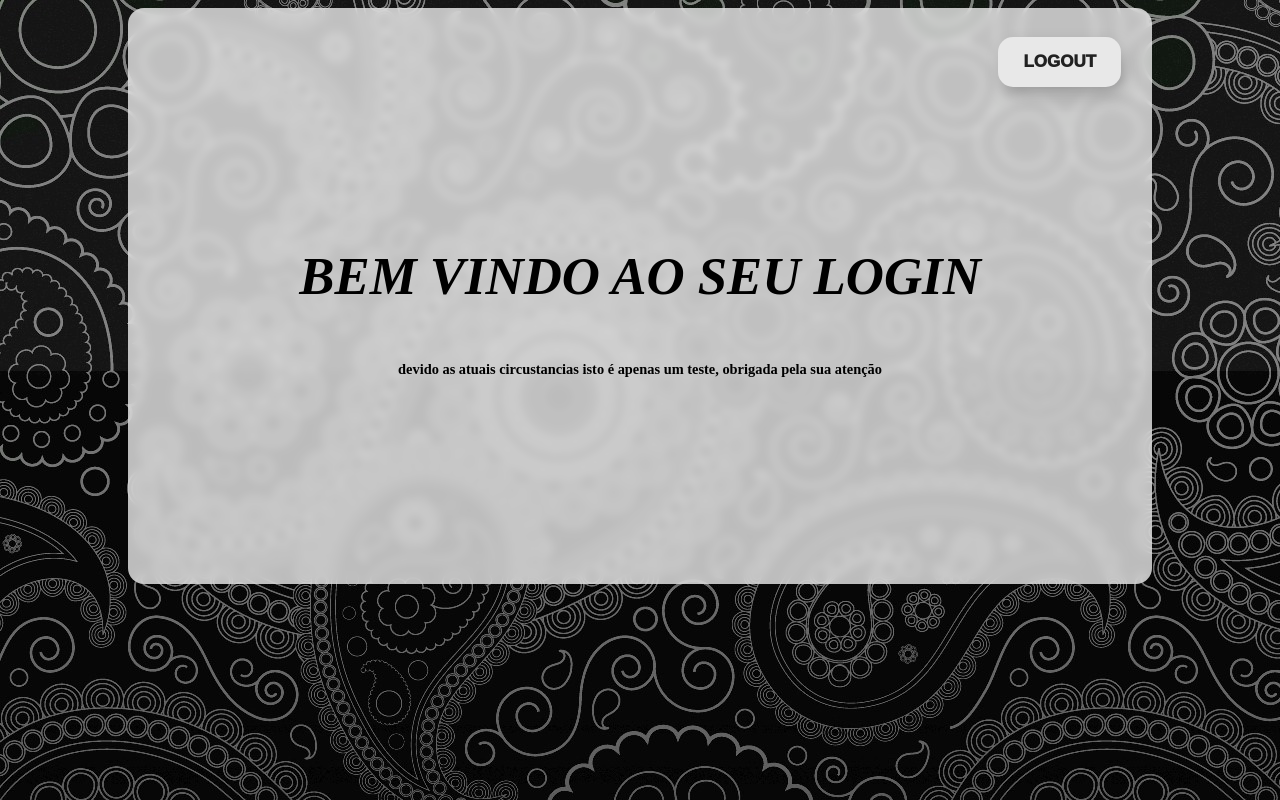
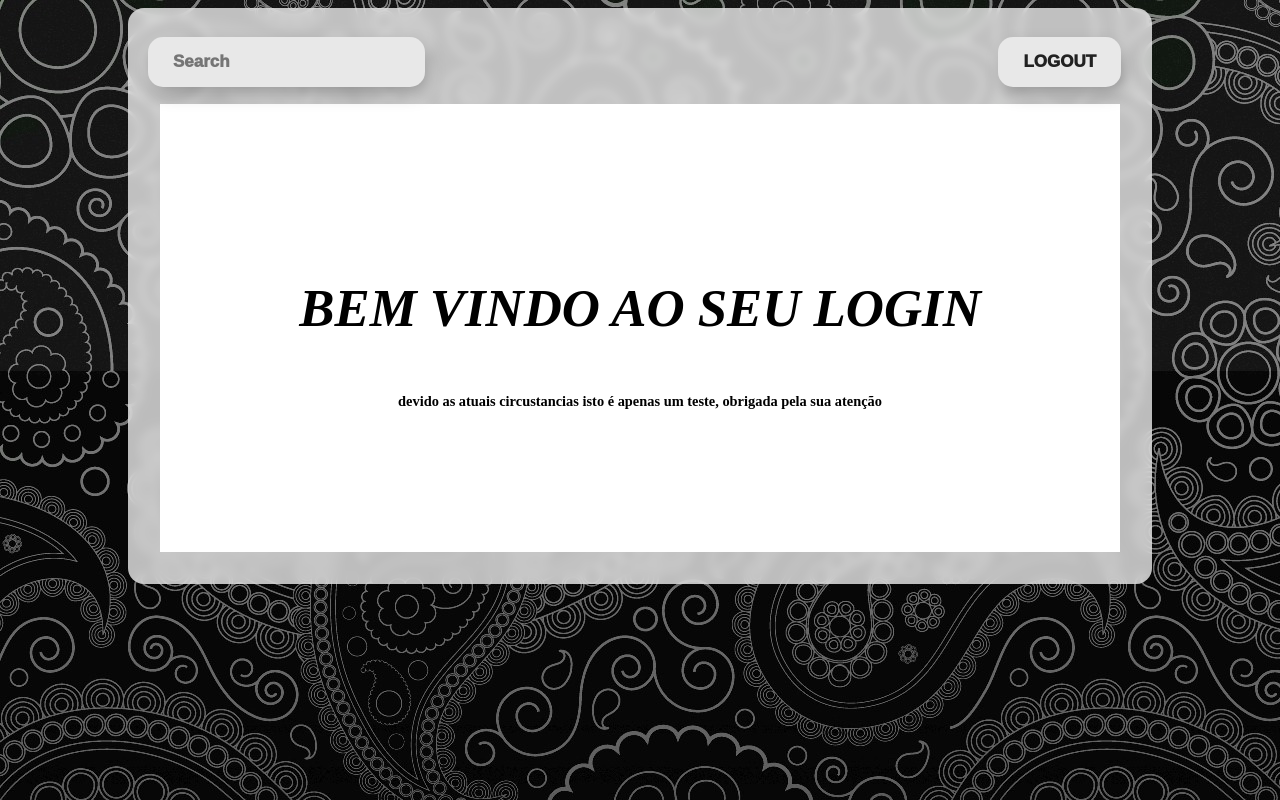
Before and after one commit to SDegenhardts/next-project, a Next.js app: page /utilitario in a window 1280 px wide. Built offline with nearby package versions, Linux system fonts and the light colour scheme.

Commit message:
Add Validation

```diff
--- a/src/pages/utilitario.js
+++ b/src/pages/utilitario.js
@@ -4,9 +4,14 @@ export default function Home() {
   return (
     <section className={styles.container}>
       <div className={styles.fundo}>
+      <div>
+            <input className={styles.busca} placeholder="Search">
+            </input>
+          </div>
         <div className={styles.buttonhome}>
           <button><a href='/'>LOGOUT</a></button>
         </div>
+        <div className={styles.box}>
         <div className={styles.fonthome}>
           <h1 className={styles.font}>
             BEM VINDO AO SEU LOGIN
@@ -20,6 +25,7 @@ export default function Home() {
           <div>
 
           </div>
+          </div>
       </div>
     </section>
   )
--- a/src/styles/Home.module.css
+++ b/src/styles/Home.module.css
@@ -26,13 +26,39 @@ border-radius: 1em;
     top: 5%;
 }
 
-.fonthome {
-font-size: 2.2em;
-font-style: italic;
-font-family: 'Times New Roman', Times, serif;
+.busca {
+    position: absolute;
+    top: 0;
+    right: 71%;
+    top: 5%
+
 }
 
-.fonthome2 {
+.box {
+    background-color: rgb(255, 255, 255);
+    display:  flex;
+    justify-content: center;
+    flex-direction: column;
+    width: 75vw;
+    height: 35vw;
+    position: absolute;
+    top: 7.5vw;
+    text-align: center;
+}
+
+.box .fonthome {
+    display:  flex;
+    justify-content: center;
+    flex-direction: column;
+    font-size: 2.2em;
+    font-style: italic;
+    font-family: 'Times New Roman', Times, serif;
+}
+
+.box .fonthome2 {
+    display:  flex;
+    justify-content: center;
+    flex-direction: column;
     font-size: 60%;
     /* align-items: center; */
     text-align: center;
```
Also changed, not shown: 1 other file (tests, documents, lock files or other folders).
